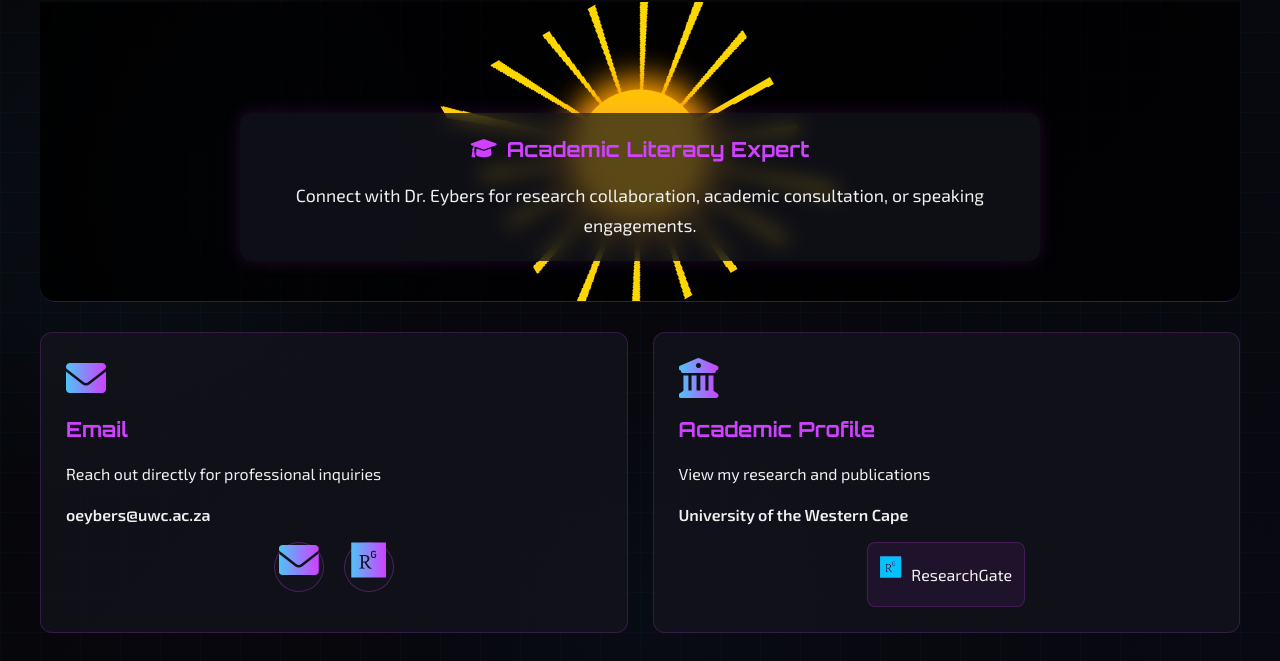
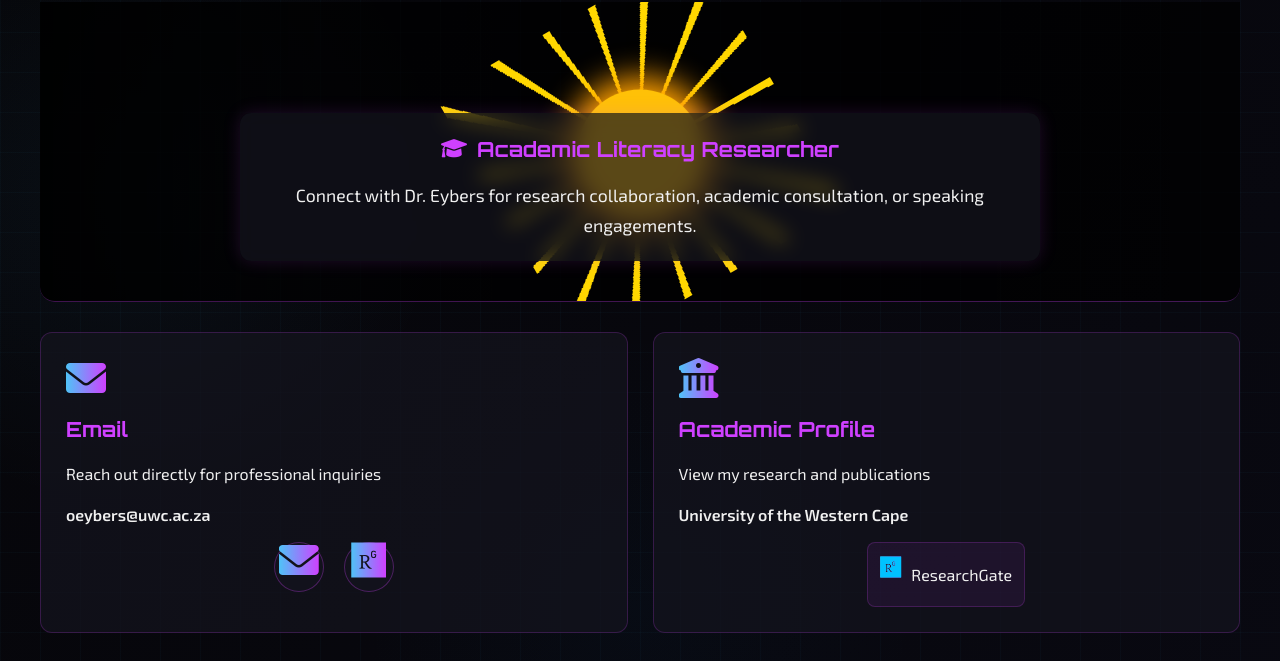
Before and after one commit to oeybers-cpu/contact, a plain HTML site: page index.html in a window 1280 px wide. Shown: the part 88-749 px from the top of the page. Drawn offline with Linux system fonts and the light colour scheme.

Commit message:
Update index.html

```diff
--- a/index.html
+++ b/index.html
@@ -705,7 +705,7 @@
             </div>
             <div class="header-content">
                 <div class="contact-card">
-                    <h2><i class="fas fa-graduation-cap"></i> Academic Literacy Expert</h2>
+                    <h2><i class="fas fa-graduation-cap"></i> Academic Literacy Researcher</h2>
                     <p>Connect with Dr. Eybers for research collaboration, academic consultation, or speaking engagements.</p>
                 </div>
             </div>
```
